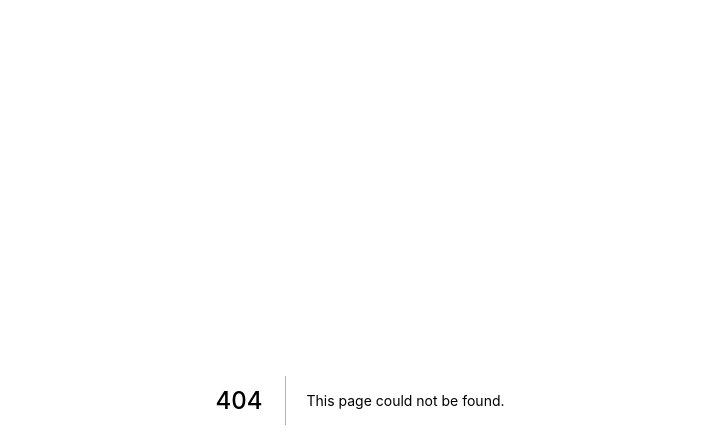
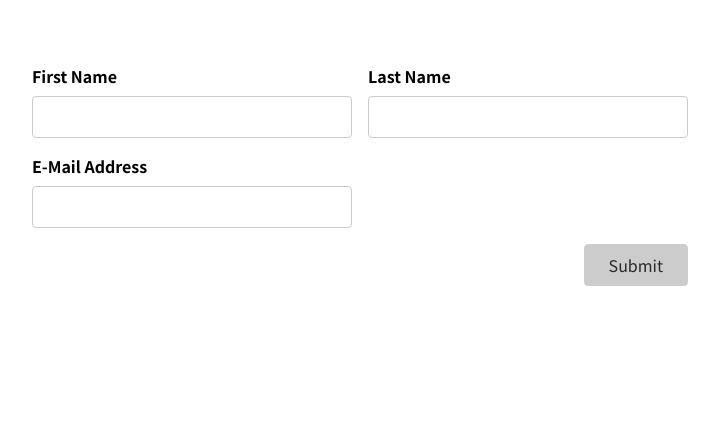
Before and after one commit to N3theri9N/testingNext, a Next.js app: page /basicForm in a window 1280 px wide. Before the commit this address had no page. Shown: the top 448 px of the page, without its empty margins (280-999 px from the left). Built offline with nearby package versions, Linux system fonts and the light colour scheme.

Commit message:
section 16 formControl

```diff
--- /dev/null
+++ b/pages/basicForm/index.js
@@ -0,0 +1,9 @@
+import BasicFormApp from "../../src/BasicFormApp";
+
+const index = () => {
+  return (
+    <BasicFormApp />
+  );
+}
+
+export default index;
--- a/src/BasicFormApp.js
+++ b/src/BasicFormApp.js
@@ -1,11 +1,11 @@
-import SimpleInput from './components/BasicForm/SimpleInput';
-import "./BasicForm.css";
+import BasicForm from './components/BasicForm/BasicForm';
+//import "./BasicForm.css";
 
 function App() {
   return (
-    <div className="app">
-      <SimpleInput />
-    </div>
+    <>
+      <BasicForm />
+    </>
   );
 }
 
--- a/src/components/BasicForm/BasicForm.js
+++ b/src/components/BasicForm/BasicForm.js
@@ -1,24 +1,106 @@
-const BasicForm = (props) => {
+// import useInput from "../../hooks/use-input";
+import useInput from "../../hooks/use-input-reducer";
+import styles from "./BasicForm.module.css";
+
+const isNotEmpty = value => value.trim() !== '';
+const isEmailFormat = value => value.includes('@');
+
+const BasicForm = () => {
+  const {
+    value : firstName,
+    isValid : firstnameIsValid,
+    hasError : firstNameHasError,
+    valueChangeHandler: firstNameChangeHandler,
+    valueInputBlurHandler: firstNameBlurHandler,
+    reset: resetFirstName,
+  } = useInput(isNotEmpty);
+
+  const {
+    value : lastName,
+    isValid : lastnameIsValid,
+    hasError : lastNameHasError,
+    valueChangeHandler: lastNameChangeHandler,
+    valueInputBlurHandler: lastNameBlurHandler,
+    reset: resetLastName,
+  } = useInput(isNotEmpty);
+
+  const {
+    value : email,
+    isValid : emailIsValid,
+    hasError : emailHasError,
+    valueChangeHandler: emailChangeHandler,
+    valueInputBlurHandler: emailBlurHandler,
+    reset: resetEmail,
+  } = useInput(isEmailFormat);
+
+  let formIsValid = false;
+
+  if( firstnameIsValid && lastnameIsValid && emailIsValid ){
+    formIsValid = true;
+  }
+
+  const firstNameInputClasses = firstNameHasError ? `${styles['form-control']} ${styles['invalid']}` : styles['form-control'];
+  const lastNameInputClasses = lastNameHasError ? `${styles['form-control']} ${styles['invalid']}` : styles['form-control'];
+  const emailInputClasses = emailHasError ? `${styles['form-control']} ${styles['invalid']}` : styles['form-control'];
+
+  const submitHandler = (e) => {
+    e.preventDefault();
+
+    if( !firstnameIsValid || !lastnameIsValid || !emailIsValid ){
+      return;
+    }
+    console.log(firstName, lastName, email);
+
+    resetFirstName();
+    resetLastName();
+    resetEmail();
+  }
+
   return (
-    <form>
-      <div className='control-group'>
-        <div className='form-control'>
+    <div className={styles.background}>
+      <div className={styles.app}>
+        <form onSubmit={submitHandler}>
+          <div className={styles["control-group"]}>
+            <div className={firstNameInputClasses}>
               <label htmlFor='name'>First Name</label>
-          <input type='text' id='name' />
+              <input
+                type='text'
+                id='name'
+                onChange={firstNameChangeHandler}
+                onBlur={firstNameBlurHandler}
+                value={firstName}
+              />
+              { firstNameHasError && <p>Please enter a first name.</p> }
             </div>
-        <div className='form-control'>
+            <div className={lastNameInputClasses}>
               <label htmlFor='name'>Last Name</label>
-          <input type='text' id='name' />
+              <input
+                type='text'
+                id='name'
+                onChange={lastNameChangeHandler}
+                onBlur={lastNameBlurHandler}
+                value={lastName}
+              />
+              { lastNameHasError && <p>Please enter a last name.</p> }
             </div>
           </div>
-      <div className='form-control'>
+          <div className={emailInputClasses}>
             <label htmlFor='name'>E-Mail Address</label>
-        <input type='text' id='name' />
+            <input
+              type='text'
+              id='name'
+              onChange={emailChangeHandler}
+              onBlur={emailBlurHandler}
+              value={email}
+            />
+            { emailHasError && <p>Please enter a email.</p> }
           </div>
-      <div className='form-actions'>
-        <button>Submit</button>
+          <div className={styles['form-actions']}>
+            <button disabled={!formIsValid}>Submit</button>
           </div>
         </form>
+      </div>
+    </div>
   );
 };
 
--- /dev/null
+++ b/src/components/BasicForm/BasicForm.module.css
@@ -0,0 +1,113 @@
+@import url('https://fonts.googleapis.com/css2?family=Noto+Sans+JP:wght@400;700&display=swap');
+
+/*
+html {
+  font-family: 'Noto Sans JP', sans-serif;
+}
+
+body {
+  margin: 0;
+  background-color: #3f3f3f;
+} */
+
+.app {
+  font-family: 'Noto Sans JP', sans-serif;
+  width: 90%;
+  max-width: 43rem;
+  padding: 1rem;
+  border-radius: 12px;
+  background-color: white;
+  margin: 3rem auto;
+}
+.app * {
+  box-sizing: border-box;
+}
+
+
+.form-control {
+  margin-bottom: 1rem;
+}
+
+.form-control input,
+.form-control label {
+  display: block;
+}
+
+.form-control label {
+  font-weight: bold;
+  margin-bottom: 0.5rem;
+}
+
+.form-control input,
+.form-control select {
+  font: inherit;
+  padding: 0.5rem;
+  border-radius: 4px;
+  border: 1px solid #ccc;
+  width: 20rem;
+  max-width: 100%;
+}
+
+.form-control input:focus {
+  outline: none;
+  border-color: #240370;
+  background-color: #e0d4fd;
+}
+
+.control-group {
+  display: flex;
+  column-gap: 1rem;
+  flex-wrap: wrap;
+}
+
+.control-group .form-control {
+  min-width: 15rem;
+  flex: 1;
+}
+
+.app button {
+  font: inherit;
+  background-color: #240370;
+  color: white;
+  border: 1px solid #240370;
+  padding: 0.5rem 1.5rem;
+  border-radius: 4px;
+  cursor: pointer;
+}
+
+.app button:hover,
+.app button:active {
+  background-color: #33059e;
+  border-color: #33059e;
+}
+
+.app button:disabled,
+.app button:disabled:hover,
+.app button:disabled:active {
+  background-color: #ccc;
+  color: #292929;
+  border-color: #ccc;
+  cursor: not-allowed;
+}
+
+.form-actions {
+  text-align: right;
+}
+
+.form-actions button {
+  margin-left: 1rem;
+}
+
+.invalid input {
+  border: 1px solid #b40e0e;
+  background-color: #fddddd;
+}
+
+.invalid input:focus {
+  border-color: #ff8800;
+  background-color: #fbe8d2;
+}
+
+.error-text {
+  color: #b40e0e;
+}
--- /dev/null
+++ b/src/hooks/use-input-reducer.js
@@ -0,0 +1,55 @@
+import { useReducer } from "react";
+
+const initialInputState = {
+  value: '',
+  isTouched: false,
+};
+
+const inputStateReducer = (state, action) => {
+  if(action.type === "INPUT"){
+    return { value: action.value, isTouched: state.isTouched };
+  } else if (action.type === "BLUR") {
+    return { value: state.value, isTouched: true };
+  } else if (action.type === "RESET") {
+    return { value: "", isTouched: false };
+  }
+  return inputStateReducer;
+}
+
+const useInput = ( validateValue ) => {
+  const [ inputState, dispatch ] = useReducer(inputStateReducer, initialInputState);
+
+  // const [enteredValue, setEnteredValue] = useState('');
+  // const [isTouched, setIsTouched] = useState(false);
+
+	const enteredValueIsValid = validateValue(inputState.value);
+  const hasError = !enteredValueIsValid && inputState.isTouched;
+
+  const valueChangeHandler = (e) => {
+    dispatch({type: 'INPUT', value: e.target.value })
+//    setEnteredValue(e.target.value);
+  }
+
+  const valueInputBlurHandler = (e) => {
+    dispatch({type: 'BLUR'})
+//    setIsTouched(true);
+  }
+
+  const reset = () => {
+    dispatch({type: 'RESET'})
+    // setEnteredValue('')
+    // setIsTouched(false)
+  }
+
+  return {
+    value: inputState.value,
+    isValid: enteredValueIsValid,
+    hasError,
+    valueChangeHandler,
+    valueInputBlurHandler,
+    reset,
+  }
+};
+
+
+export default useInput;
--- /dev/null
+++ b/src/hooks/use-input.js
@@ -0,0 +1,34 @@
+import { useState } from "react";
+
+const useInput = ( validateValue ) => {
+  const [enteredValue, setEnteredValue] = useState('');
+  const [isTouched, setIsTouched] = useState(false);
+
+	const enteredValueIsValid = validateValue(enteredValue);
+  const hasError = !enteredValueIsValid && isTouched;
+
+  const valueChangeHandler = (e) => {
+    setEnteredValue(e.target.value);
+  }
+
+  const valueInputBlurHandler = (e) => {
+    setIsTouched(true);
+  }
+
+  const reset = () => {
+    setEnteredValue('')
+    setIsTouched(false)
+  }
+
+  return {
+    value: enteredValue,
+    isValid: enteredValueIsValid,
+    hasError,
+    valueChangeHandler,
+    valueInputBlurHandler,
+    reset,
+  }
+};
+
+
+export default useInput;
```
Also changed, not shown: src/components/BasicForm/SimpleInput.js (+57 -35 lines). Lines whose indentation alone changed are shown as unchanged.
